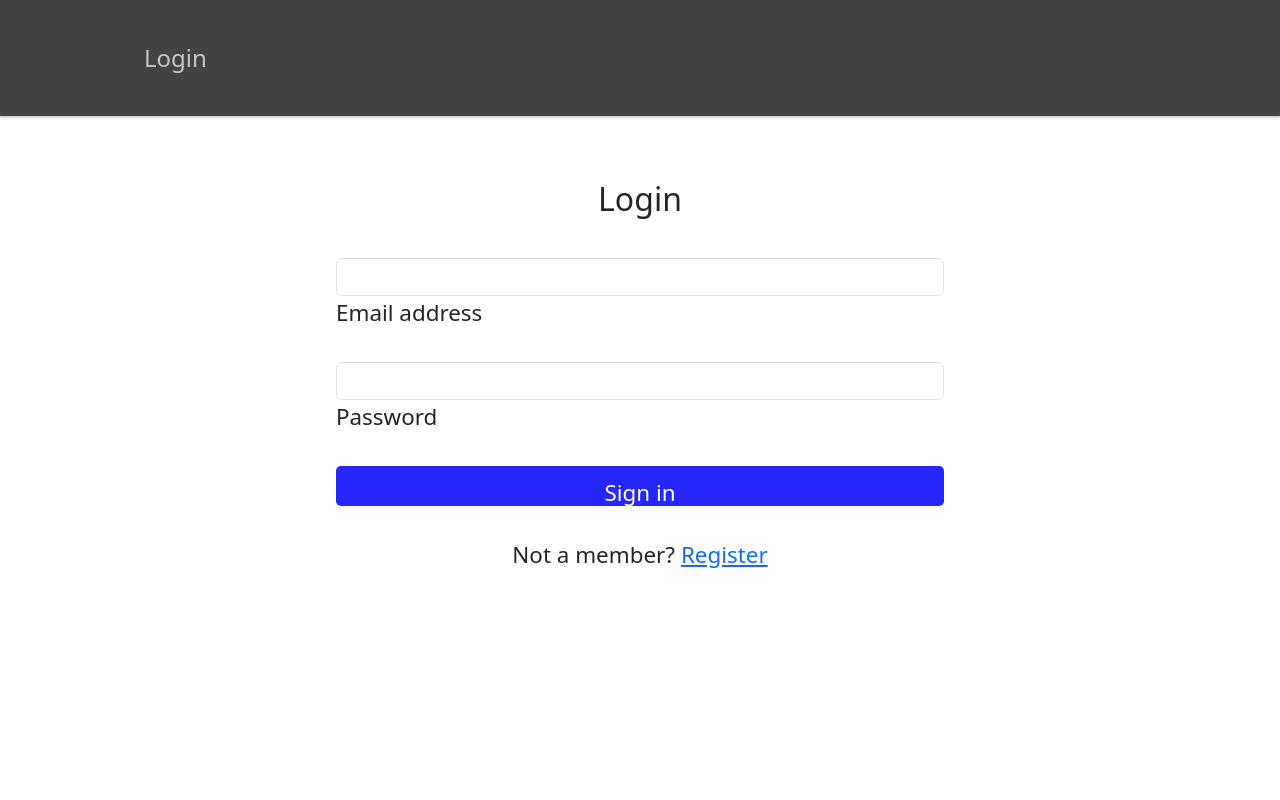
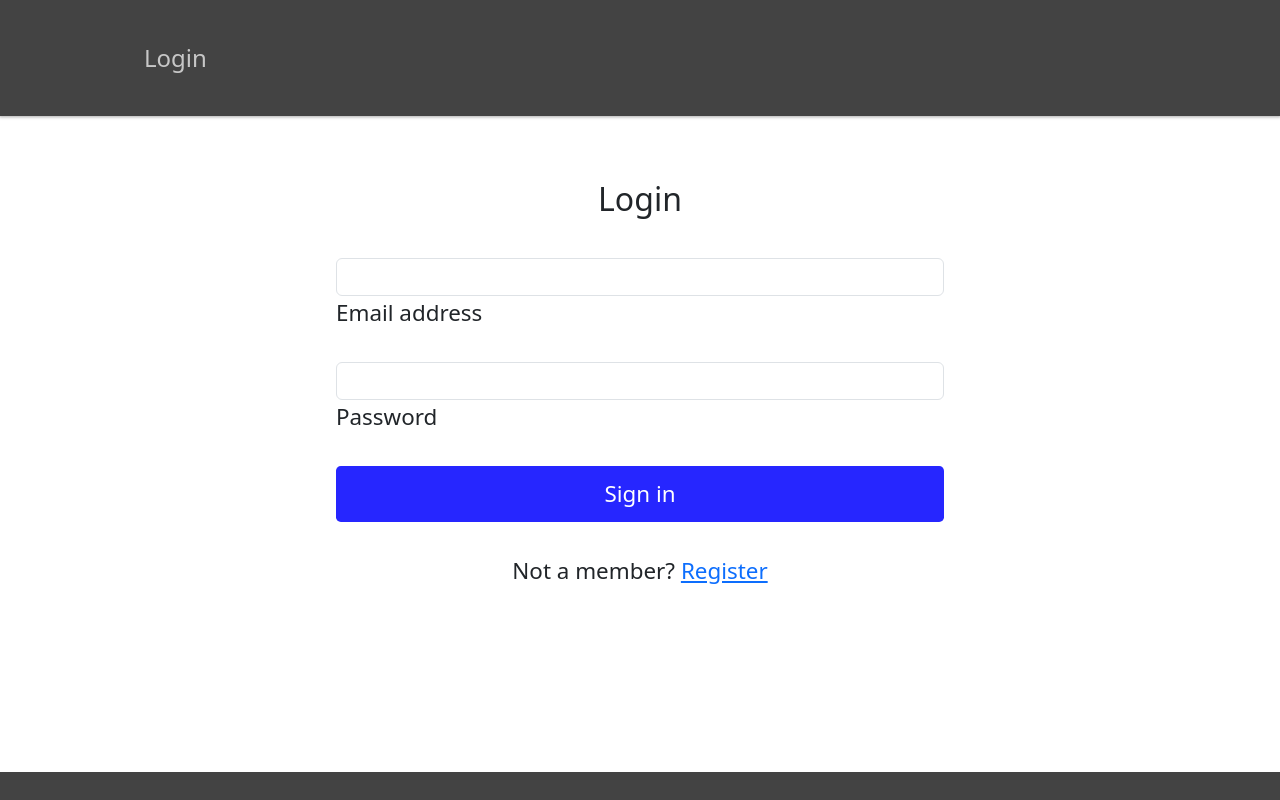
Before and after one commit to brycehadl/Grocery_Tab, a React (Vite) app in the folder client/: page /login in a window 1280 px wide. Shown: the top 800 px of the page. Built offline with nearby package versions, Linux system fonts and the light colour scheme.

Commit message:
made the footer better line up for most pages

```diff
--- a/client/src/components/Footer/style.scss
+++ b/client/src/components/Footer/style.scss
@@ -8,6 +8,5 @@
         background-color: #434343;
         color: #fff;
         padding: 2rem;
-        margin-top: 12rem;
     }
 }
--- a/client/src/components/Login/index.jsx
+++ b/client/src/components/Login/index.jsx
@@ -12,7 +12,6 @@ import { useMutation } from '@apollo/client';
 
 import { LOGIN_MUTATION } from '../../utils/mutations'
 import Auth from '../../utils/auth';
-import SignUp from '../../pages/SignUp/index';
 
 import './style.scss';
 
@@ -36,7 +35,7 @@ export default function Login() {
     }
 
     return (
-        <MDBContainer className="p-3 my-5 d-flex flex-column w-50">
+        <MDBContainer className="container p-3 my-5 d-flex flex-column w-50">
             <form id="login-form" onSubmit={logingHandler}>
 
                 <h2 id='login-h2' className='d-flex justify-content-center'>Login</h2>
--- a/client/src/components/Login/style.scss
+++ b/client/src/components/Login/style.scss
@@ -1,3 +1,7 @@
+.container {
+    height: 70vh;
+}
+
 #login-form {
 
     h2 {
@@ -13,7 +17,7 @@
         color: #fff;
         border-radius: 0.3rem;
         width: 100%;
-        height: 2.5rem;
+        height: 3.5rem;
         margin-bottom: 2rem;
     }
 
--- a/client/src/pages/Home/index.jsx
+++ b/client/src/pages/Home/index.jsx
@@ -17,7 +17,7 @@ const Home = () => {
   }, []);
 
   return (
-    <div id="home-page">
+    <div id="home-page" className='home-page'>
       <div>
         <h1>Grocery Tab</h1>
       </div>
--- a/client/src/pages/Home/style.scss
+++ b/client/src/pages/Home/style.scss
@@ -1,4 +1,6 @@
 #home-page {
+    height: 70vh;
+
     h1 {
         margin: 4rem auto;
         text-align: center;
--- a/client/src/pages/Profile/style.scss
+++ b/client/src/pages/Profile/style.scss
@@ -1,4 +1,6 @@
 #profile-page {
+    height: 70vh;
+
     h1 {
         margin: 4rem auto;
         text-align: center;
--- a/client/src/pages/Recent_Purchases/style.scss
+++ b/client/src/pages/Recent_Purchases/style.scss
@@ -1,4 +1,6 @@
 #home-page {
+    height: 70vh;
+
     h1 {
         margin: 4rem auto;
         text-align: center;
--- a/client/src/pages/SignUp/style.scss
+++ b/client/src/pages/SignUp/style.scss
@@ -1,3 +1,7 @@
+.container {
+  height: 75vh;
+}
+
 .sign-up-card {
     max-width: 400px;
     margin: 0 auto;
```
